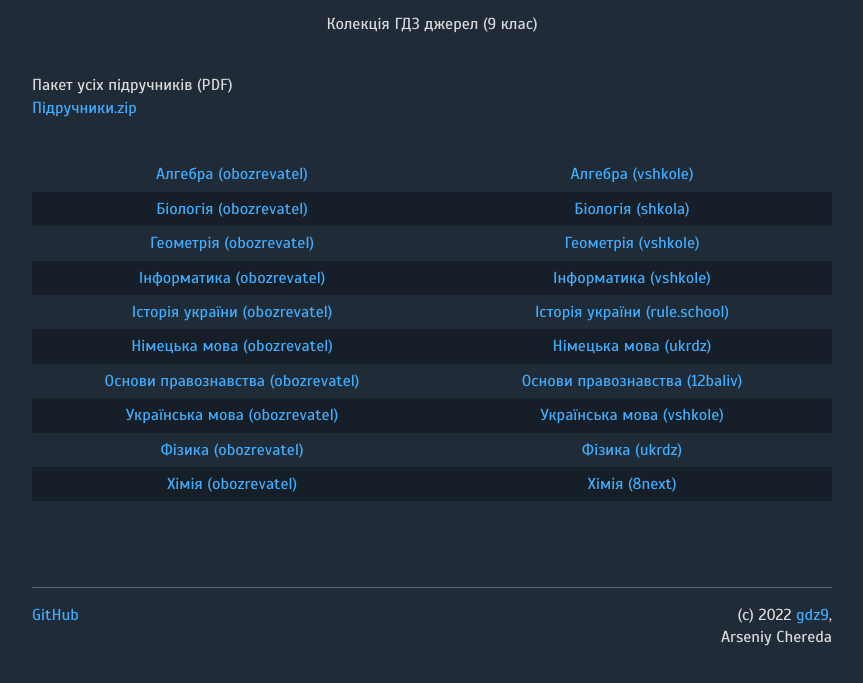
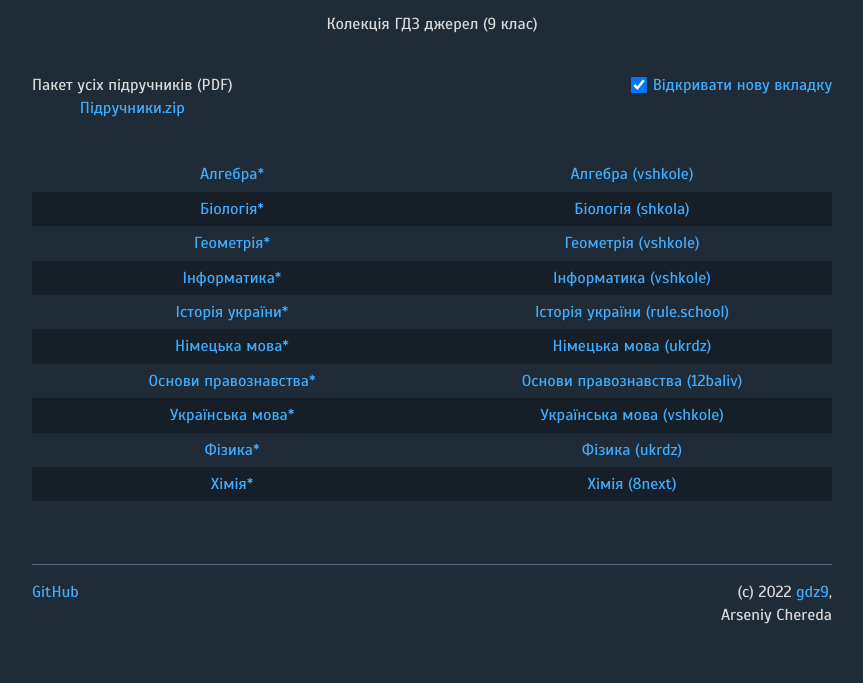
Before and after one commit to gdz9/gdz9.github.io, a website: page src/index.pug in a window 1280 px wide. Shown: the part 87-770 px from the top of the page, without its empty margins (208-1071 px from the left). Drawn offline with nearby package versions, Linux system fonts and the light colour scheme; files that its build step writes are made by us from their sources.

Commit message:
Update (Nov)
- favicon
- "open new tab" option
- styles
- other minor changes

```diff
--- a/funny/styles.css
+++ b/funny/styles.css
@@ -1,10 +1,27 @@
+/* font */
+@import url('https://fonts.googleapis.com/css2?family=Scada&display=swap');
+
+body {
+  font-family: 'Scada', sans-serif;
+}
+
+/* align */
 #title {
   text-align: center;
 }
 
 #funny {
   position: absolute;
-  top: 50%;
+  top: 55%;
   left: 50%;
-  transform: translate(-50%, -50%);
+  transform: translate(-50%, -55%);
 }
+
+/* other */
+#title > a:hover {
+  text-decoration: none;
+}
+
+#title > a:hover > #text {
+  text-decoration: underline;
+}
--- /dev/null
+++ b/main.js
@@ -0,0 +1,24 @@
+document.addEventListener('DOMContentLoaded', () => {
+  let new_tab_checkbox = document.getElementById('new-tab-checkbox');
+  if (localStorage.getItem('open_new_tab') === 'true') {
+    new_tab_checkbox.checked = true;
+  } else if (localStorage.getItem('open_new_tab') === 'false') {
+    new_tab_checkbox.checked = false
+  } else {
+    // default
+    new_tab_checkbox.checked = true;
+  }
+});
+
+function on_new_tab_checkbox(e) {
+  open_new_tab = e.checked;
+  table_set_target(open_new_tab);
+  localStorage.setItem('open_new_tab', open_new_tab);
+}
+
+function table_set_target(open_new_tab) {
+  let table = document.querySelectorAll("table tr td a");
+  for (let x of table) {
+    x.target = `${open_new_tab ? '_blank' : '_self'}`;
+  }
+}
--- a/package.json
+++ b/package.json
@@ -3,7 +3,6 @@
   "version": "1.0.0",
   "description": "gdz9.github.io",
   "scripts": {
-    "test": "node --version",
     "pug": "pug src/ --pretty --watch -o ."
   },
   "repository": {
--- a/src/index.pug
+++ b/src/index.pug
@@ -14,9 +14,10 @@
     meta(charset='utf-8')
     meta(name='viewport' content='width=device-width, initial-scale=1')
     link(rel='icon' type='image/png' href='./favicon.png')
-    title gdz9
+    title gdz9 - ГДЗ джерела
     link(rel='stylesheet' href='https://cdn.jsdelivr.net/npm/water.css@2/out/dark.css')
     link(rel='stylesheet' href='./styles.css')
+    script(defer src='./main.js')
   body
     // title
     h1
@@ -24,11 +25,19 @@
         a(href='./funny/index.html') gdz9
     p#description= description
     br
-    // download
-    p
-      | Пакет усіх підручників (PDF)
-      br
-      a(href='https://drive.google.com/file/d/1lIqegb46nSO3kIdbHnbDNL-Zd4UJJvEG/view' target='_blank') Підручники.zip
+    // download & new tab
+    #panel
+      div
+        // download
+        p(align='center')
+          | Пакет усіх підручників (PDF)
+          br
+          a(href='https://drive.google.com/file/d/1lIqegb46nSO3kIdbHnbDNL-Zd4UJJvEG/view' target='_blank') Підручники.zip
+      div
+        // new tab
+        p(align='center')
+          input#new-tab-checkbox(type='checkbox' checked onchange="on_new_tab_checkbox(this)")
+          a#new-tab Відкривати нову вкладку
     br
     // list
     table
@@ -37,7 +46,7 @@
           [
             {
               u: 'https://shkola.obozrevatel.com/gdz/9klass/algebra/ister-20173/',
-              t: 'Алгебра (obozrevatel)'
+              t: 'Алгебра*'
             },
             {
               u: 'https://vshkole.com/9-klass/reshebniki/algebra/os-ister-2017',
@@ -47,7 +56,7 @@
           [
             {
               u: 'https://shkola.obozrevatel.com/gdz/9klass/biologija/sobol-20172/',
-              t: 'Біологія (obozrevatel)'
+              t: 'Біологія*'
             },
             {
               u: 'https://shkola.in.ua/2441-hdz-biolohiia-9-klas-sobol-2017.html',
@@ -57,7 +66,7 @@
           [
             {
               u: 'https://shkola.obozrevatel.com/gdz/9klass/geometrija/ister-20171/',
-              t: 'Геометрія (obozrevatel)'
+              t: 'Геометрія*'
             },
             {
               u: 'https://vshkole.com/9-klass/reshebniki/geometriya/os-ister-2017',
@@ -67,7 +76,7 @@
           [
             {
               u: 'https://shkola.obozrevatel.com/gdz/9klass/informatika/ryivkind-2017/',
-              t: 'Інформатика (obozrevatel)'
+              t: 'Інформатика*'
             },
             {
               u: 'https://vshkole.com/9-klass/reshebniki/informatika/jya-rivkind-ti-lisenko-la-chernikova-vv-shakotko-2017',
@@ -77,7 +86,7 @@
           [
             {
               u: 'https://shkola.obozrevatel.com/gdz/9klass/istorija_ukrainy/gisem-20176/2-naddnipryanska-ukraina-u-skladi-rosijskoi-imperii/7/',
-              t: 'Історія україни (obozrevatel)'
+              t: 'Історія україни*'
             },
             {
               u: 'https://rule.school/9-klas/history-of-ukraine-9/604-gdz-storya-ukrayini-9-klas-pdruchnik-gsem-ov-martinyuk-oo-2017.html',
@@ -87,7 +96,7 @@
           [
             {
               u: 'https://shkola.obozrevatel.com/gdz/9klass/nemeckij/sotnikova-2017/',
-              t: 'Німецька мова (obozrevatel)'
+              t: 'Німецька мова*'
             },
             {
               u: 'https://ukrdz.in.ua/nimetska-mova-9-klas-sotnikova-gogolyeva-2017/',
@@ -97,7 +106,7 @@
           [
             {
               u: 'https://shkola.obozrevatel.com/gdz/9klass/pravovedenie/narovlyanskij-2017/',
-              t: 'Основи правознавства (obozrevatel)'
+              t: 'Основи правознавства*'
             },
             {
               u: 'https://12baliv.com.ua/gdz-9-klas-pravoznavstvo-narovlyanskyj-2017',
@@ -107,7 +116,7 @@
           [
             {
               u: 'https://shkola.obozrevatel.com/gdz/9klass/ukrainskij/glazova-2017/',
-              t: 'Українська мова (obozrevatel)'
+              t: 'Українська мова*'
             },
             {
               u: 'https://vshkole.com/9-klass/reshebniki/ukrayinska-mova/op-glazova-2017',
@@ -117,7 +126,7 @@
           [
             {
               u: 'https://shkola.obozrevatel.com/gdz/9klass/fizika/baryahtyar-2017/',
-              t: 'Фізика (obozrevatel)'
+              t: 'Фізика*'
             },
             {
               u: 'https://ukrdz.in.ua/fizika-9-klas-bar-yahtar-dovgij-2017/',
@@ -127,7 +136,7 @@
           [
             {
               u: 'https://shkola.obozrevatel.com/gdz/9klass/himija/yaroshenko-2017/',
-              t: 'Хімія (obozrevatel)'
+              t: 'Хімія*'
             },
             {
               u: 'http://8next.com/9h_ya_u2017.html',
@@ -138,7 +147,7 @@
       each row in list
         +row(row[0], row[1])
     // footer
-    +br(3)
+    +br(2)
     hr
     div#footer
       p
--- a/styles.css
+++ b/styles.css
@@ -23,6 +23,11 @@
 	margin-bottom: 0;
 }
 
+#panel {
+	display: flex;
+	justify-content: space-between;
+}
+
 #footer {
 	display: flex;
 	justify-content: space-between;
@@ -36,3 +41,7 @@
 #title > a:hover {
 	text-decoration: none;
 }
+
+#new-tab:hover {
+	text-decoration: none;
+}
```
Also changed, not shown: src/funny/index.pug (+6 -6 lines), favicon.png, funny/index.html, index.html, 1 other file.
